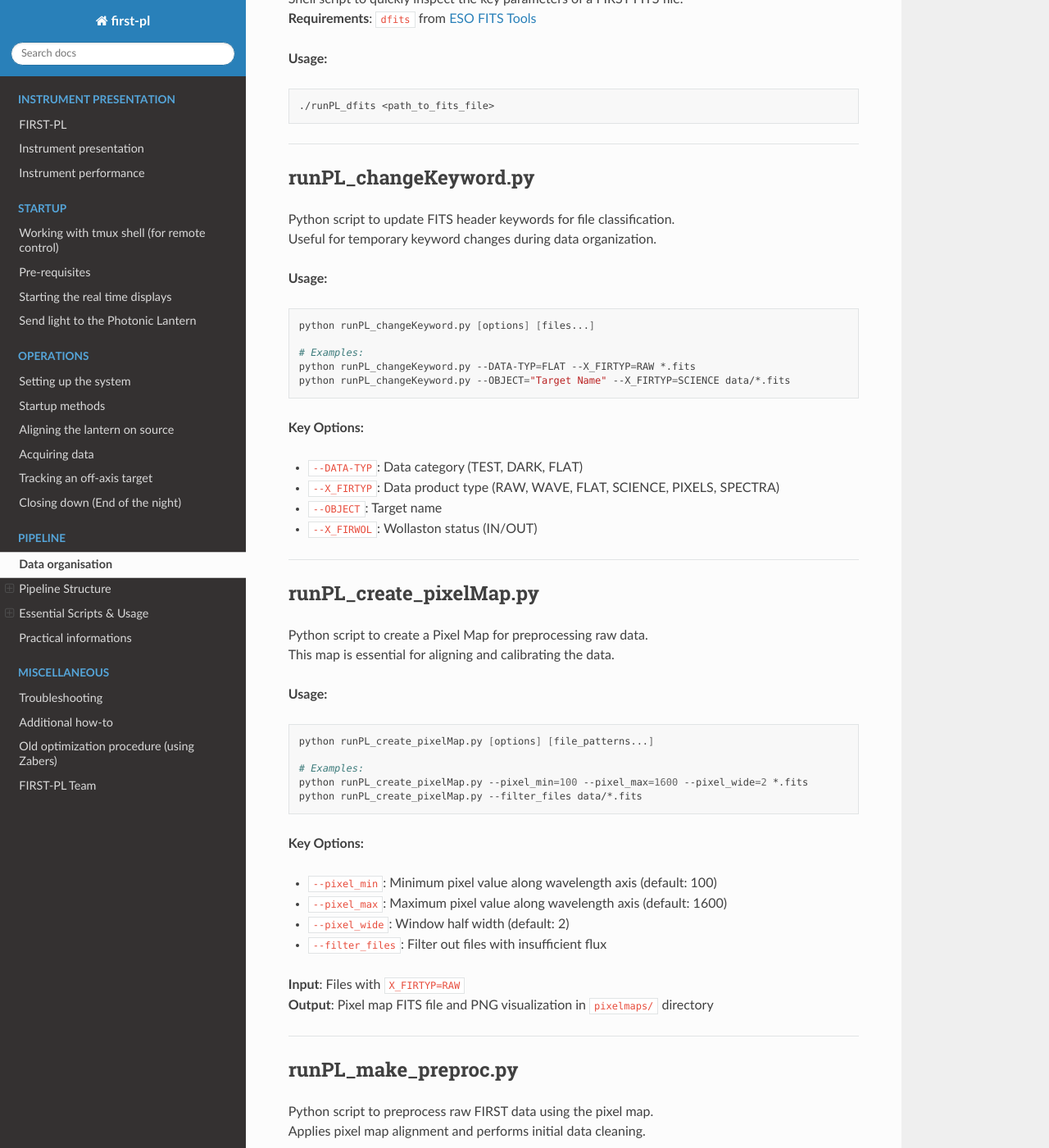
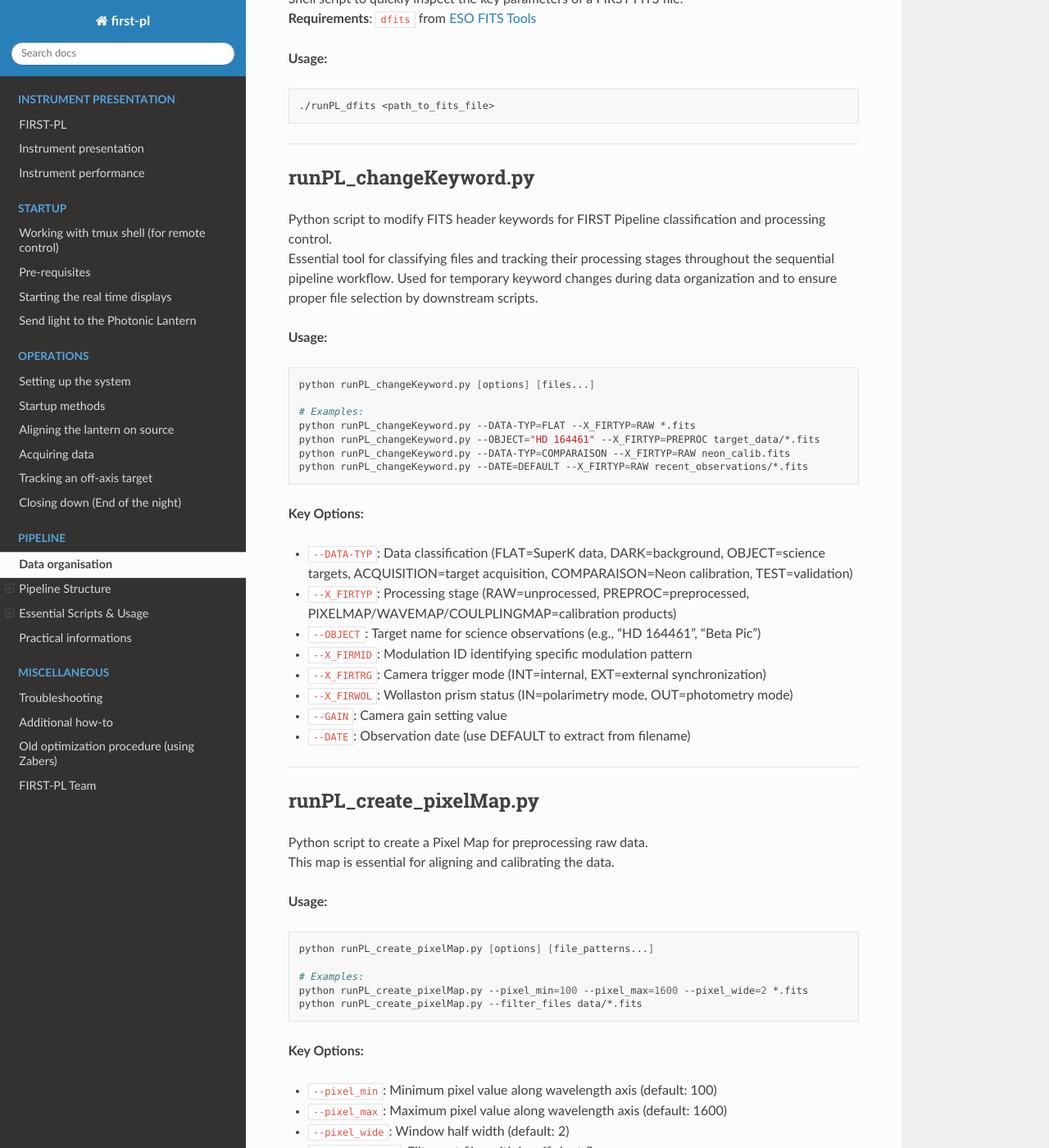
Before and after one commit to scexao-org/first_control, a Sphinx documentation site: the page built from source/pipeline_recipies.md, in a window 1280 px wide and 1400 px high, scrolled down 2176 px. Shown: the whole window at 82% size. Built offline with Sphinx 7.4.7 and the Read the Docs theme 3.1.0, drawn with Linux system fonts in a browser that asks for light colours.

````diff
--- a/source/pipeline_recipies.md
+++ b/source/pipeline_recipies.md
@@ -75,8 +75,8 @@
 ---
 
 ## runPL_changeKeyword.py
-Python script to update FITS header keywords for file classification.
-Useful for temporary keyword changes during data organization.
+Python script to modify FITS header keywords for FIRST Pipeline classification and processing control.
+Essential tool for classifying files and tracking their processing stages throughout the sequential pipeline workflow. Used for temporary keyword changes during data organization and to ensure proper file selection by downstream scripts.
 
 **Usage:**
 ```bash
@@ -84,14 +84,21 @@
 
 # Examples:
 python runPL_changeKeyword.py --DATA-TYP=FLAT --X_FIRTYP=RAW *.fits
-python runPL_changeKeyword.py --OBJECT="Target Name" --X_FIRTYP=SCIENCE data/*.fits
+python runPL_changeKeyword.py --OBJECT="HD 164461" --X_FIRTYP=PREPROC target_data/*.fits
+python runPL_changeKeyword.py --DATA-TYP=COMPARAISON --X_FIRTYP=RAW neon_calib.fits
+python runPL_changeKeyword.py --DATE=DEFAULT --X_FIRTYP=RAW recent_observations/*.fits
 ```
 
 **Key Options:**
-- `--DATA-TYP`: Data category (TEST, DARK, FLAT)
-- `--X_FIRTYP`: Data product type (RAW, WAVE, FLAT, SCIENCE, PIXELS, SPECTRA)
-- `--OBJECT`: Target name
-- `--X_FIRWOL`: Wollaston status (IN/OUT)
+- `--DATA-TYP`: Data classification (FLAT=SuperK data, DARK=background, OBJECT=science targets, ACQUISITION=target acquisition, COMPARAISON=Neon calibration, TEST=validation)
+- `--X_FIRTYP`: Processing stage (RAW=unprocessed, PREPROC=preprocessed, PIXELMAP/WAVEMAP/COULPLINGMAP=calibration products)
+- `--OBJECT`: Target name for science observations (e.g., "HD 164461", "Beta Pic")
+- `--X_FIRMID`: Modulation ID identifying specific modulation pattern
+- `--X_FIRTRG`: Camera trigger mode (INT=internal, EXT=external synchronization)
+- `--X_FIRWOL`: Wollaston prism status (IN=polarimetry mode, OUT=photometry mode)
+- `--GAIN`: Camera gain setting value
+- `--DATE`: Observation date (use DEFAULT to extract from filename)
+
 
 ---
 
````
Also changed, not shown: source/operation_centering.md (+3 -3 lines).
